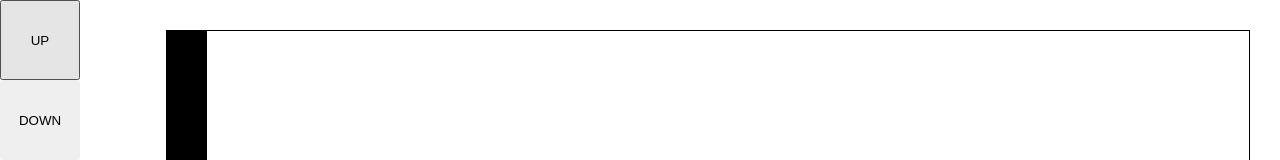
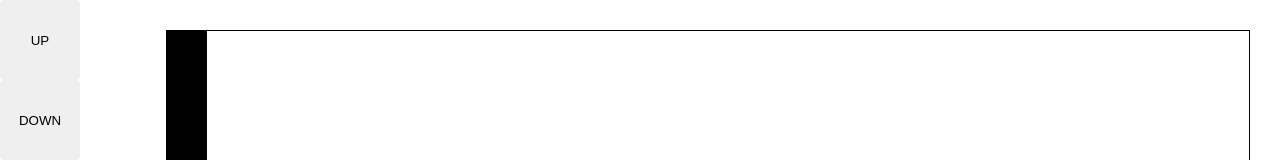
Before and after one commit to Dariuszb94/Ping-pong, a React (Create React App) app: page / in a window 1280 px wide. Shown: the top 160 px of the page. Built offline with nearby package versions, Linux system fonts and the light colour scheme.

Commit message:
button down styling

```diff
--- a/src/App.tsx
+++ b/src/App.tsx
@@ -68,8 +68,12 @@ export const ButtonUp = styled.button`
   border-radius: 4px;
 `;
 export const ButtonDown = styled.button`
+  cursor: pointer;
+  border: none;
+  outline: none;
   width: 80px;
   height: 80px;
+  border-radius: 4px;
 `;
 export const BoardOuter = styled.div`
   display: flex;
```
